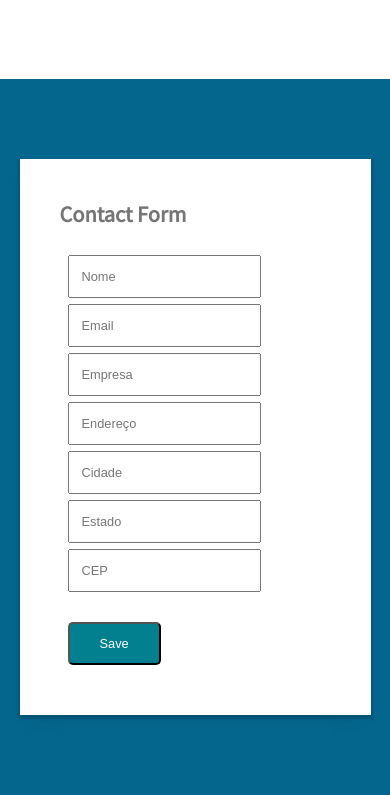
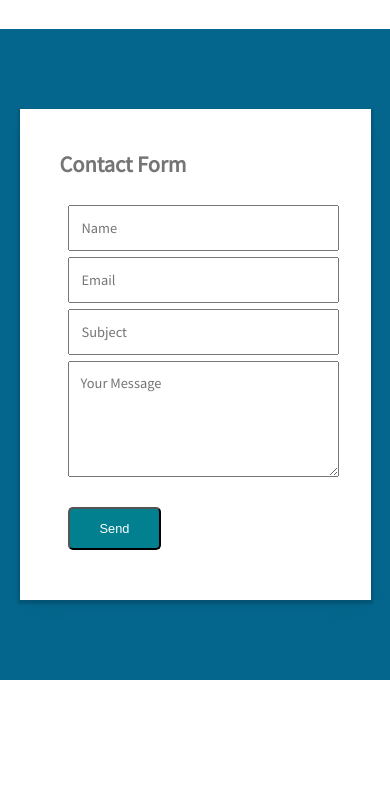
Before and after one commit to lrmendes/lrmendes.github.io, a PHP site: page /home.html in a window 390 px wide. Shown: the part 2680-3475 px from the top of the page. After the commit the page ends 3360 px from the top, so only its background shows below. Run offline with PHP 8.4, Linux system fonts and the light colour scheme.

Commit message:
SmartPhone Size M - Ready

```diff
--- a/home.html
+++ b/home.html
@@ -79,27 +79,21 @@
       <form action="">
         <h3>Contact Form</h3>
         <div class="form-group">
-          <input class="input-control" placeholder="Nome" />
+          <input class="input-control" placeholder="Name" />
 
           <input type="email" class="input-control" placeholder="Email" />
         </div>
 
         <div class="form-group">
-          <input class="input-control" placeholder="Empresa" />
+          <input class="input-control" placeholder="Subject" />
         </div>
 
         <div class="form-group">
-          <input class="input-control" placeholder="Endereço" />
+          <textarea class="input-control" rows="5" placeholder="Your Message"></textarea>
         </div>
 
         <div class="form-group">
-          <input class="input-control" placeholder="Cidade" style="flex: 3 1" />
-          <input class="input-control" placeholder="Estado" style="flex: 1" />
-          <input class="input-control" placeholder="CEP" style="flex: 1" />
-        </div>
-
-        <div class="form-group">
-          <button type="submit" class="button">Save</button>
+          <button type="submit" class="button">Send</button>
 
         </div>
 
--- a/style.css
+++ b/style.css
@@ -162,7 +162,7 @@
   margin: auto;
 
   display: grid;
-  grid-template-columns: repeat(auto-fit, minmax(250px, 1fr));
+  grid-template-columns: repeat(auto-fit, minmax(244px, 1fr));
   grid-gap: 20px;
 }
 
@@ -370,21 +370,40 @@
   width: auto;
 }
 
+
 .form-group .input-control {
+  font-family: "Source Sans Pro";
   flex: 1 1;
   display: block;
   margin: -4px 8px 10px;
   padding: 12px;
-  font-size: 1.6rem;
+  font-size: 1.8rem;
 }
 
 #form .button {
   margin: 20px 8px 10px;
 }
 
+@media (max-width: 888px) {
+  .form-group {
+    display: block;
+  }
+
+  .input-control {
+    width: 100%;
+  }
+}
+
 @media( max-width: 768px ) {
   html {
     font-size: 50%;
+  }
+}
+
+@media (max-width: 564px) {
+  .cards {
+    grid-template-columns: repeat(auto-fit, minmax(200px, 1fr));
+    gap: 10px;
   }
 }
 
@@ -401,16 +420,10 @@
     align-items: center;
   }
 
-  .input-control {
-
-  }
-
-  .form-group {
-    display: block;
-  }
 }
 
 @media (max-width: 565px) {
+
   nav {
     display: none;
   }
@@ -498,3 +511,9 @@
   }
 
 }
+
+@media (max-width: 320px) {
+  #form h3 {
+    font-size: 2rem;
+  }
+}
```
